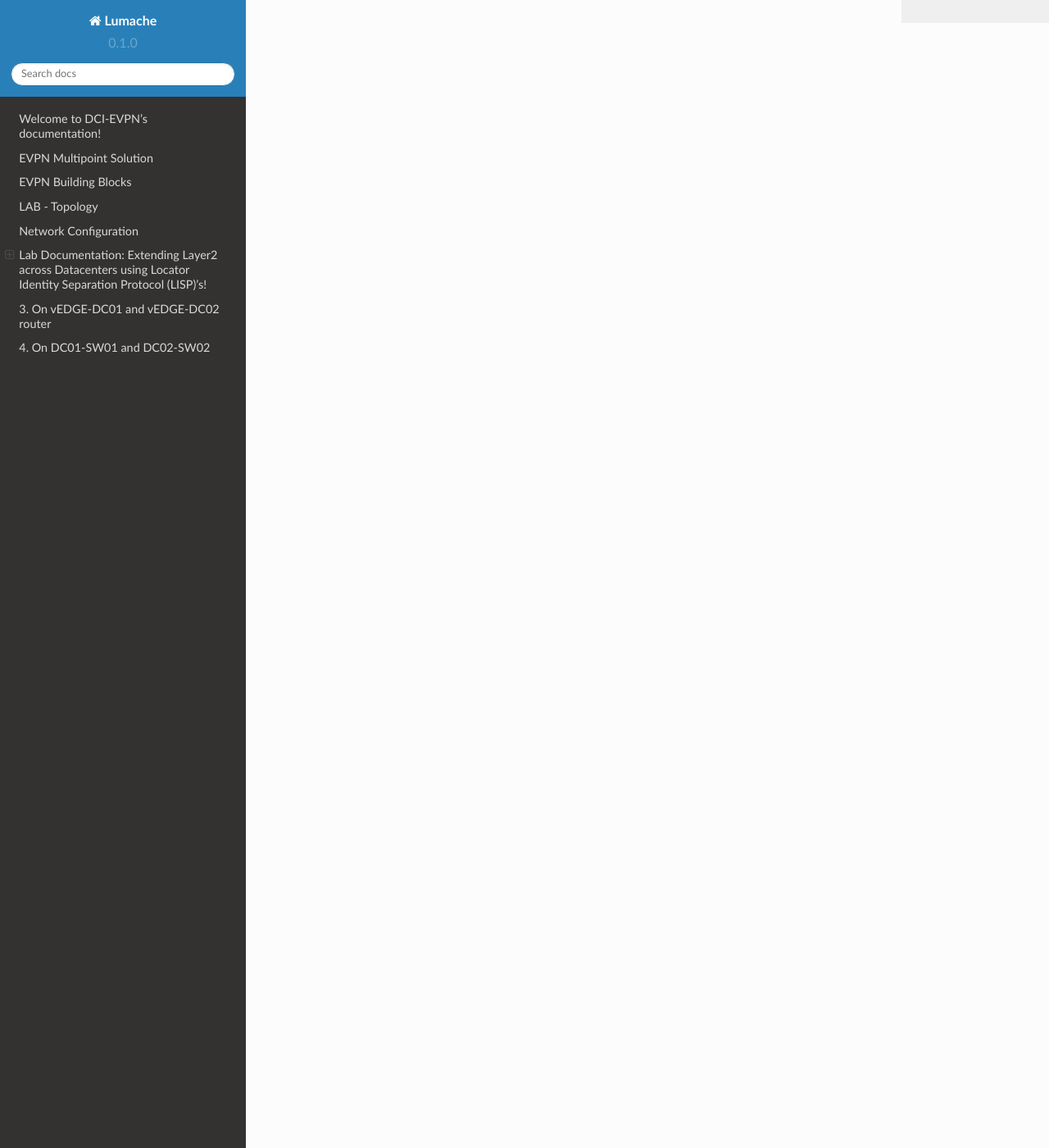
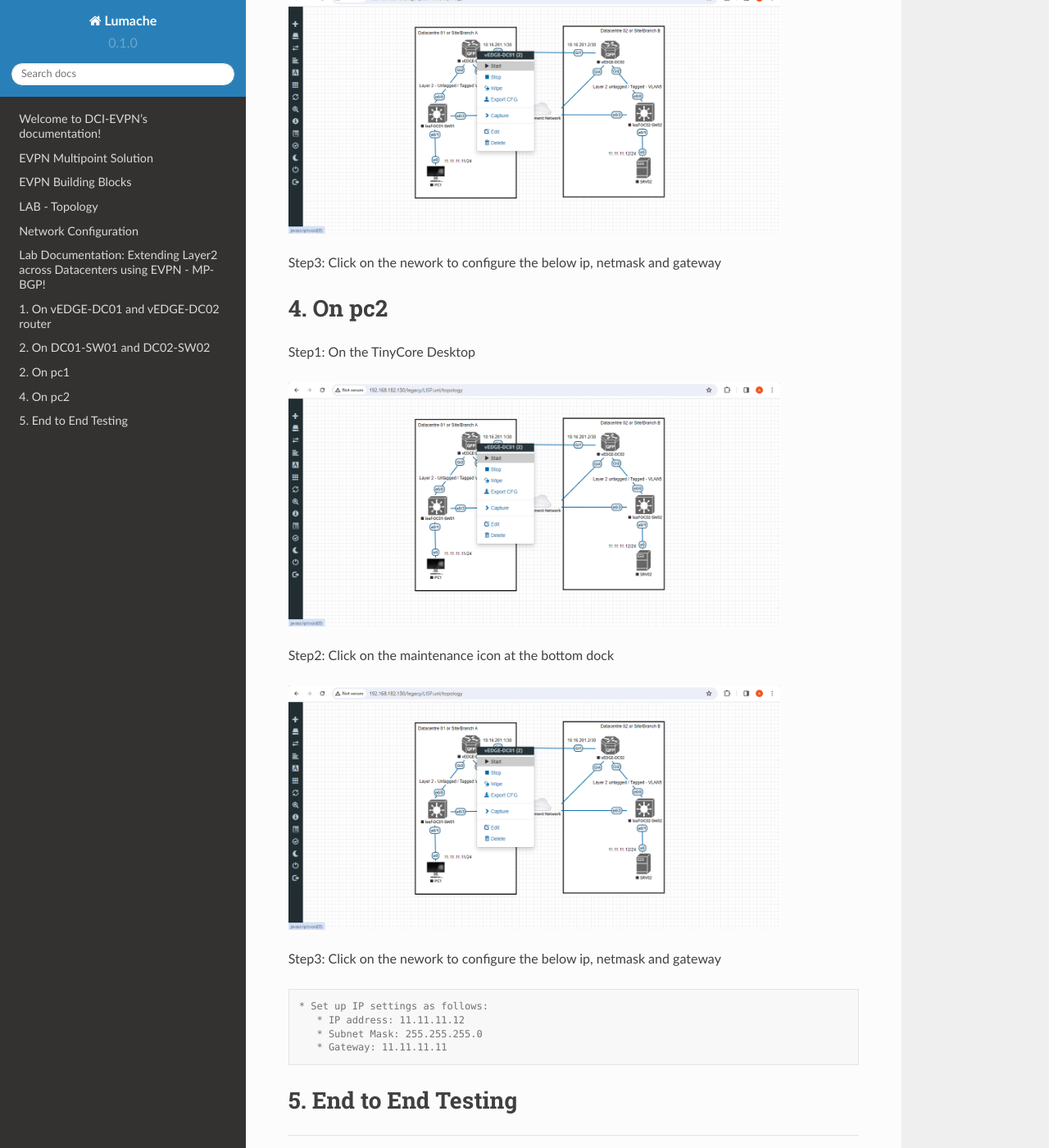
Before and after one commit to arunkumaruniqpro/Datacenter_interconect_EVPN, a Sphinx documentation site: the page built from docs/source/index.rst, in a window 1280 px wide and 1400 px high, scrolled down 22640 px. Shown: the whole window at 82% size. Built offline with Sphinx 7.4.7 and the Read the Docs theme 2.0.0, drawn with Linux system fonts in a browser that asks for light colours; some of the changed text lies outside the part shown.

Commit message:
Update index.rst

```diff
--- a/docs/source/index.rst
+++ b/docs/source/index.rst
@@ -49,8 +49,8 @@
    * Loopback0(2.2.247.2/32): This interface is used to establish dynamic Routing and LISP.
    * Tunnel2(1.1.247.2/32): This interface is used to establis IPSec tunnel using VTI.
 
-Lab Documentation: Extending Layer2 across Datacenters using Locator Identity Separation Protocol (LISP)'s!
-===========================================================================================================
+Lab Documentation: Extending Layer2 across Datacenters using EVPN - MP-BGP!
+===========================================================================
 This document describes a network lab setup with two PCs (PC1, and PC2), a vEDGE router cisco 8000v (IoS XE), IPSec Site 2 Site Tunnel using SVTI, OSPF, MPLS, MP-BGP and EVPN
 The lab demonstrates routing, connectivity, and L2 Extension across DC's using IPSec Site 2 Site Tunnel using SVTI, OSPF, MPLS, MP-BGP and EVPN protocols.
 
@@ -159,21 +159,9 @@
 13. Optional: Onboarding vEDGE's to controller
    * https://www.networkacademy.io/ccie-enterprise/sdwan/onboarding-cedge-c8000v
 
-1. On pc1
----------
-* Set up IP settings as follows:
-   * IP address: 11.11.11.11
-   * Subnet Mask: 255.255.255.0
-   * Gateway: 11.11.11.254
 
-2. On pc2
----------
-* Set up IP settings as follows:
-   * IP address: 11.11.11.12
-   * Subnet Mask: 255.255.255.0
-   * Gateway: 11.11.11.253
 
-3. On vEDGE-DC01 and vEDGE-DC02 router
+1. On vEDGE-DC01 and vEDGE-DC02 router
 ======================================
 
 .. code-block:: console
@@ -1128,7 +1116,7 @@
 
 
 
-4. On DC01-SW01 and DC02-SW02
+2. On DC01-SW01 and DC02-SW02
 =============================
 
 .. code-block:: console
@@ -1241,3 +1229,70 @@
             4. show interface eth0/0 switchport
             5. show interface eth0/1 switchport
             6. show mac addr
+
+
+2. On pc1
+=========
+
+Step1: On the TinyCore Desktop
+
+.. image:: Screen5.png
+  :width: 600
+  :alt: Alternative text
+
+Step2: Click on the maintenance icon at the bottom dock
+
+.. image:: Screen5.png
+  :width: 600
+  :alt: Alternative text
+
+
+Step3: Click on the nework to configure the below ip, netmask and gateway
+
+.. code-block:: console
+        * Set up IP settings as follows:
+           * IP address: 11.11.11.11
+           * Subnet Mask: 255.255.255.0
+           * Gateway: 11.11.11.12
+
+4. On pc2
+=========
+Step1: On the TinyCore Desktop
+
+.. image:: Screen5.png
+  :width: 600
+  :alt: Alternative text
+
+Step2: Click on the maintenance icon at the bottom dock
+
+.. image:: Screen5.png
+  :width: 600
+  :alt: Alternative text
+
+
+Step3: Click on the nework to configure the below ip, netmask and gateway
+
+.. code-block:: console
+
+        * Set up IP settings as follows:
+           * IP address: 11.11.11.12
+           * Subnet Mask: 255.255.255.0
+           * Gateway: 11.11.11.11
+
+
+5. End to End Testing
+======================
+.. code-block:: console
+            On PC01
+            1. Open terminal and issue the following command
+                a. ip a --> to confirm the assigned ip address on the eth0
+                b. ip route show --> to confirm the default gateway
+                b. ping 11.11.11.12 --> to confirm the end to end connectivity is there
+
+
+.. code-block:: console
+            On PC02
+            1. Open terminal and issue the following command
+                a. ip a --> to confirm the assigned ip address on the eth0
+                b. ip route show --> to confirm the default gateway
+                b. ping 11.11.11.12 --> to confirm the end to end connectivity is there
```
